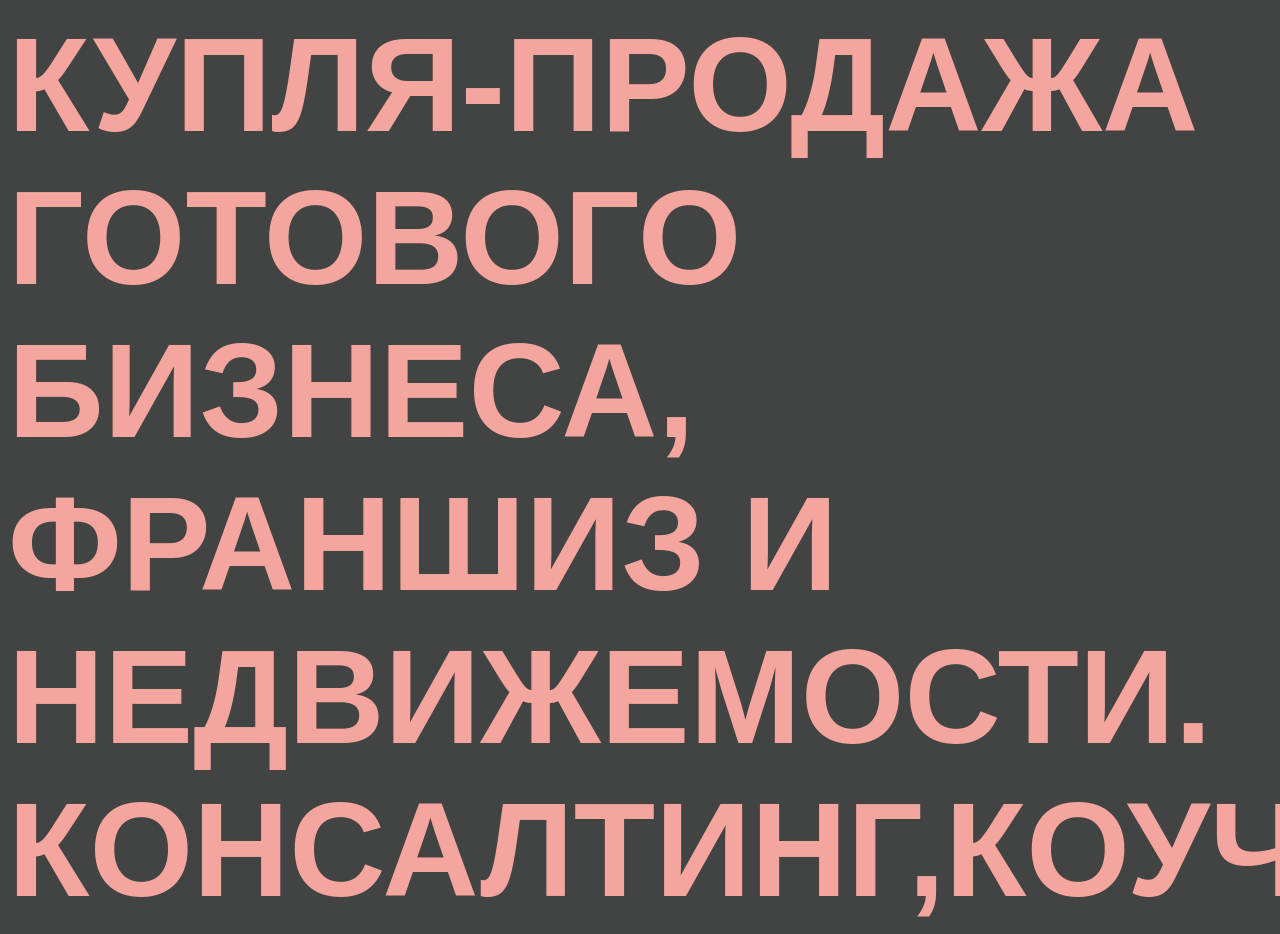
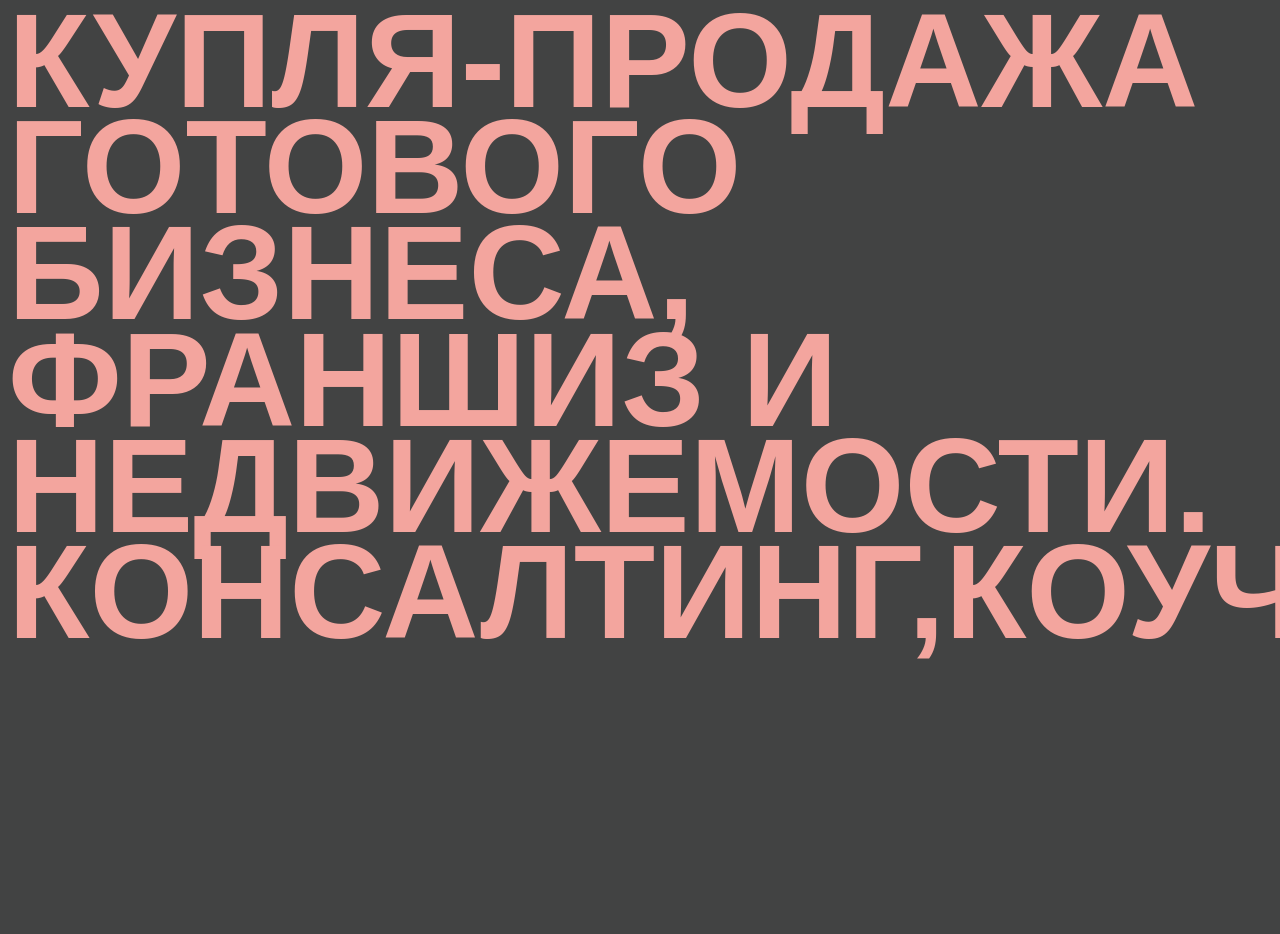
Before and after one commit to mrserjb/BM, a Next.js app: page / in a window 1280 px wide. Shown: the top 934 px of the page. After the commit the page ends 800 px from the top, so only its background shows below. Built offline with nearby package versions, Linux system fonts and the light colour scheme.

Commit message:
line height

```diff
--- a/src/style.css
+++ b/src/style.css
@@ -5,7 +5,8 @@ body {
 .welcome {
     font-size: 100pt;
     font-weight: 800;
+    line-height : 106.22px;
     text-transform: uppercase;
-    color: #f3a59e;
+    color : rgb(243, 165, 158);
     font-family: 'Montserrat', sans-serif;
 }
```
